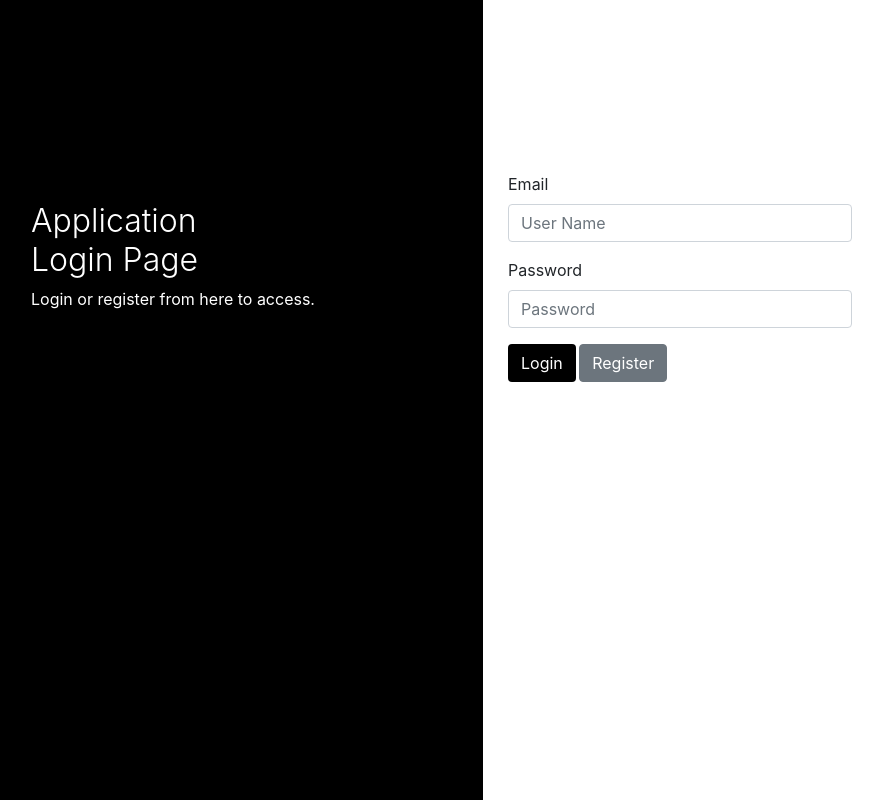
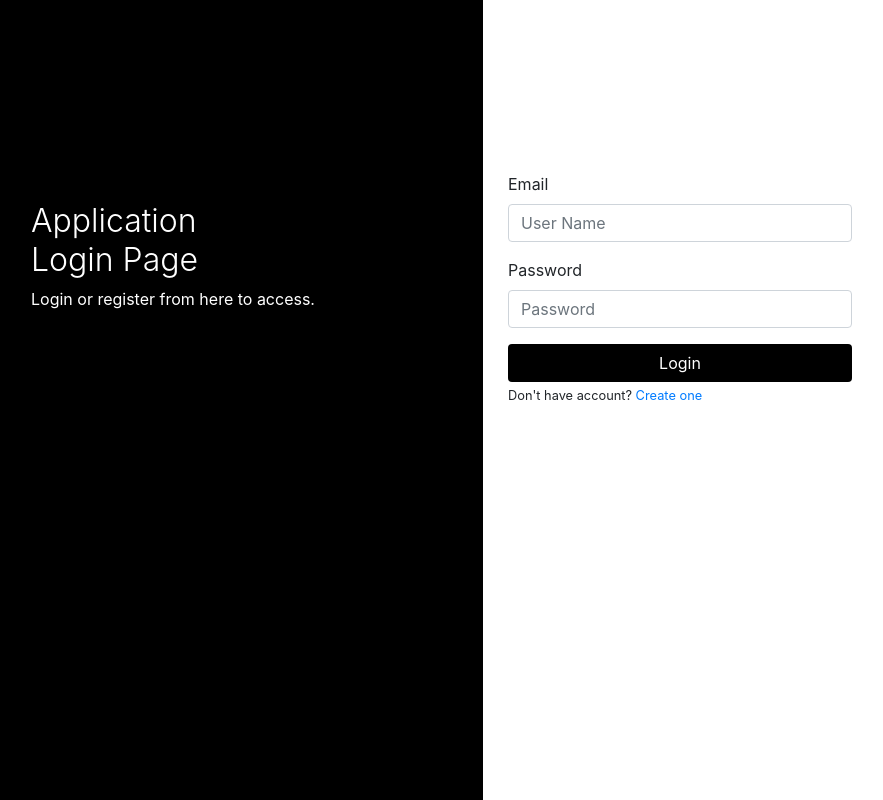
Before and after one commit to rajeevloghade/MB_Assignment, an Angular app in the folder MB-Assignment-Manager-Employee-Angular/: page /managerLogin in a window 1280 px wide. Shown: the whole page, without its empty margins (29-912 px from the left). Built offline with nearby package versions, Linux system fonts and the light colour scheme.

Commit message:
Routing to sign up

```diff
--- a/MB-Assignment-Manager-Employee-Angular/src/app/manager/manager.component.html
+++ b/MB-Assignment-Manager-Employee-Angular/src/app/manager/manager.component.html
@@ -23,8 +23,11 @@
                     <small class="text-danger" [class.d-none]='password.valid || password.untouched'>Password is
                         required</small>
                 </div>
-                <button type="submit" class="btn btn-black">Login</button>
-                <button style="margin-left: 1%;" type="submit" class="btn btn-secondary">Register</button>
+                <button type="submit" class="btn btn-black btn-block">{{loginMode ? "Sign up" : "Login"}}</button>
+                <small>{{loginMode ? "Already have account?" : "Don't have account? "}}</small>
+                <small class="text-primary" *ngIf='loginMode' (click)='onModeSwitch()'>Sign in</small>
+                <small class="text-primary" *ngIf='!loginMode' (click)='onModeSwitch(); redirectToManagerSignUp()'>Create one</small>
+
             </form>
             <div [hidden]="!loginFailed">
                 <small class="text-danger">Login failed! Please try again</small>
--- a/MB-Assignment-Manager-Employee-Angular/src/app/manager/manager.component.ts
+++ b/MB-Assignment-Manager-Employee-Angular/src/app/manager/manager.component.ts
@@ -12,8 +12,9 @@ export class ManagerComponent implements OnInit {
   public loginStatus: any = false;
   public manager = new Manager();
   public loginFailed: boolean = false;
+  public loginMode: boolean = false;
 
-  constructor(private _managerService: ManagerService,private route:Router) {}
+  constructor(private _managerService: ManagerService, private route: Router) {}
 
   ngOnInit(): void {}
 
@@ -24,10 +25,10 @@ export class ManagerComponent implements OnInit {
       .subscribe((status) => {
         this.loginStatus = status;
         console.log('login Status : ', this.loginStatus);
-        if(this.loginStatus){
+        if (this.loginStatus) {
           this.redirectToEmployeeList();
-        }else{
-          this.loginFailed=true;
+        } else {
+          this.loginFailed = true;
           this.redirectToManagerLogin();
         }
       });
@@ -38,8 +39,16 @@ export class ManagerComponent implements OnInit {
   redirectToEmployeeList() {
     this.route.navigate(['/employeeList']);
   }
+  redirectToManagerSignUp() {
+    this.route.navigate(['/managerSignUp']);
+  }
 
   onSubmit() {
+    console.log('loginMode : ', this.loginMode);
     this.managerLoginVerification();
   }
+  onModeSwitch() {
+    this.loginMode = !this.loginMode;
+    console.log('loginMode : ', this.loginMode);
+  }
 }
```
